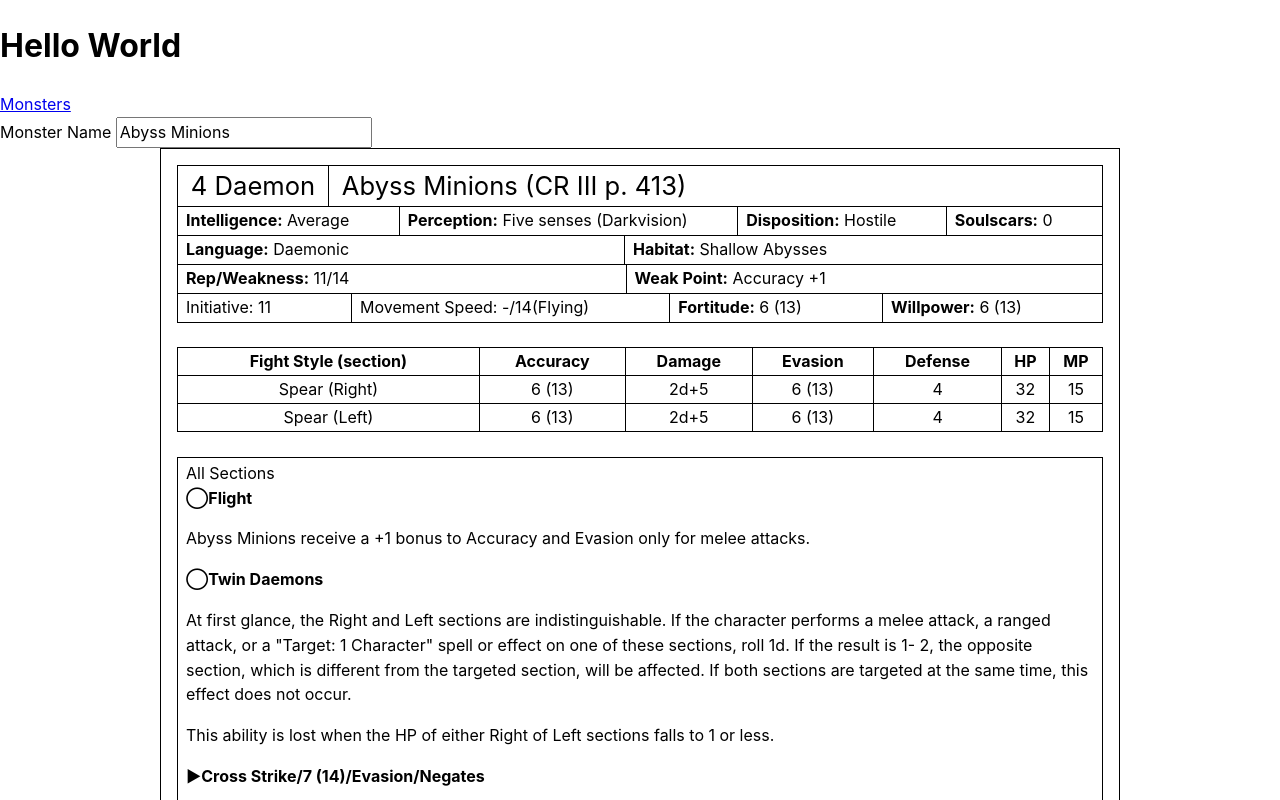
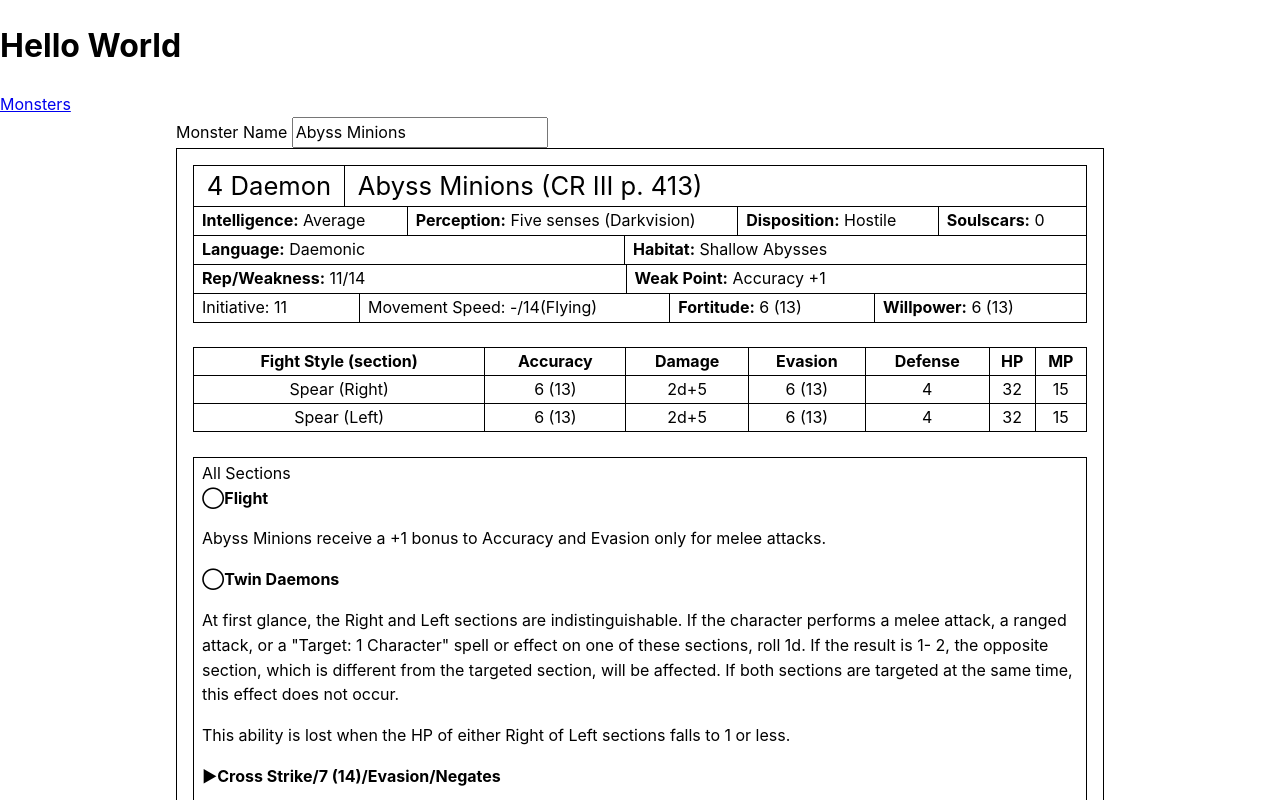
Before and after one commit to hohouyj/SW25_MM, a React (Vite) app: page /home in a window 1280 px wide. Shown: the top 800 px of the page. Built offline with nearby package versions, Linux system fonts and the light colour scheme.

Commit message:
Move MantineProvider to main.tsx to centralise all providers

```diff
--- a/src/App.tsx
+++ b/src/App.tsx
@@ -1,19 +1,19 @@
 import { MonsterCard } from "./components/MonsterCard";
 import useMonsterSearch from "./hooks/useMonsterSearch";
-import { MantineProvider } from "@mantine/core";
+import { Container } from "@mantine/core";
 // import spellData from "./data/spells.json";
 
 function App() {
   const { query, handleQueryChange, results } = useMonsterSearch();
 
   return (
-    <MantineProvider>
+    <Container>
       <label>Monster Name </label>
       <input type="text" value={query} onChange={handleQueryChange} />
       {results.map((monster) => {
         return <MonsterCard monster={monster} key={monster.monster_id} />;
       })}
-    </MantineProvider>
+    </Container>
   );
 }
 
--- a/src/main.tsx
+++ b/src/main.tsx
@@ -4,6 +4,7 @@ import App from "./App.tsx";
 import "@mantine/core/styles.css";
 import { createBrowserRouter, RouterProvider, Link } from "react-router-dom";
 import MonsterView from "./components/MonstersView/MonsterView.tsx";
+import { MantineProvider } from "@mantine/core";
 
 const router = createBrowserRouter([
   {
@@ -25,6 +26,8 @@ const router = createBrowserRouter([
 ]);
 createRoot(document.getElementById("root")!).render(
   <StrictMode>
-    <RouterProvider router={router} />
+    <MantineProvider>
+      <RouterProvider router={router} />
+    </MantineProvider>
   </StrictMode>
 );
```
